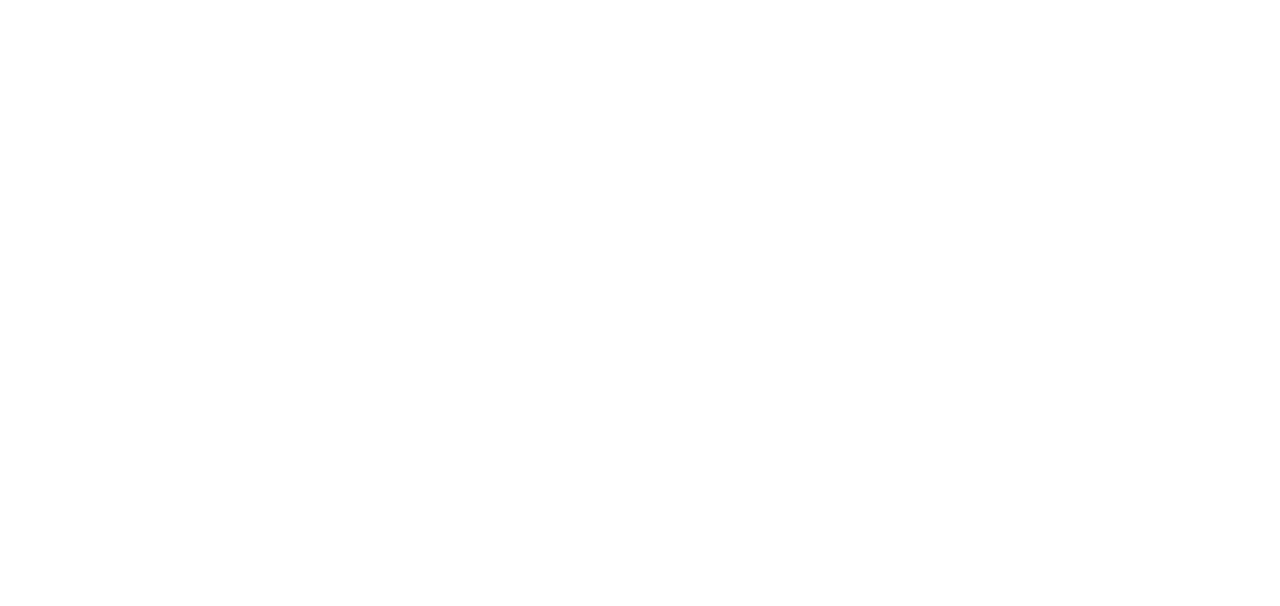
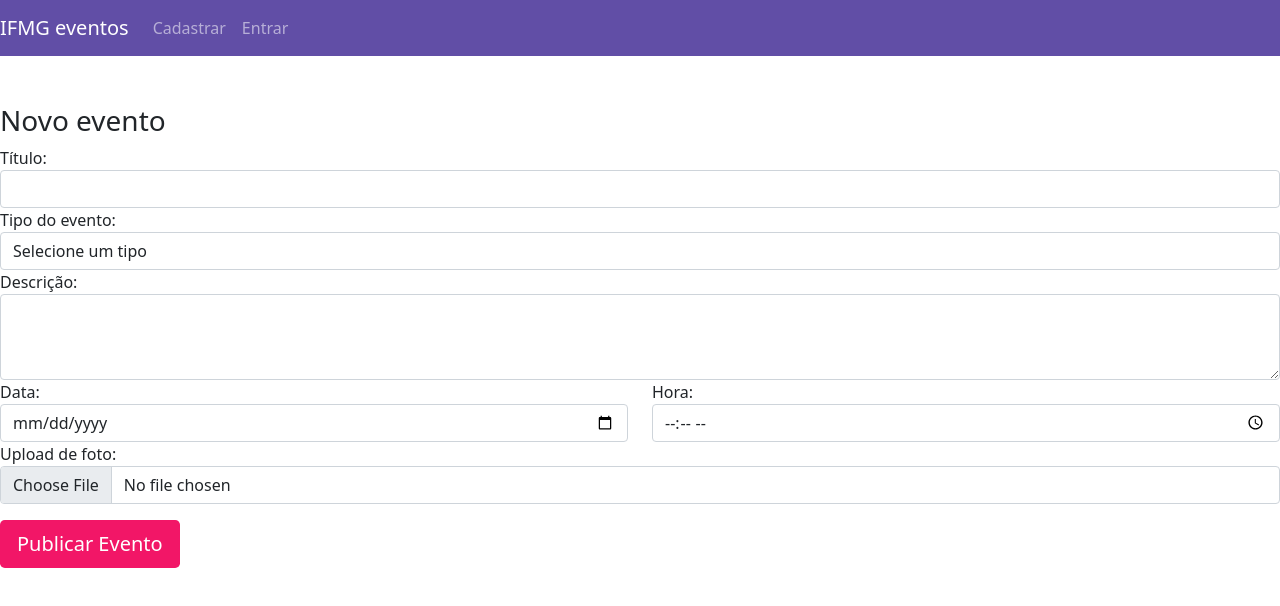
Before and after one commit to LeandroPinheiroo/eventos-react, a React (Create React App) app: page /cadastra-evento in a window 1280 px wide. Shown: the top 606 px of the page. Built offline with nearby package versions, Linux system fonts and the light colour scheme.

Commit message:
Cadastra eventos e card de mostra de eventos

```diff
--- a/src/App.js
+++ b/src/App.js
@@ -6,6 +6,7 @@ import UsuarioNovo from './view/usuario-novo';
 import Home from './view/home';
 import {NotificationContainer} from 'react-notifications';
 import UsuarioRecupera from './view/usuario-recupera';
+import EventoCadastro from './view/evento-cadastro';
 
 function App() {
   return (
@@ -14,6 +15,7 @@ function App() {
       <Route exact path="/login" component={Login}/>
       <Route exact path="/novo-usuario" component={UsuarioNovo}/>
       <Route exact path="/recupera-usuario" component={UsuarioRecupera}/>
+      <Route exact path="/cadastra-evento" component={EventoCadastro} />
       <NotificationContainer/>
     </BrowserRouter>
   );
--- /dev/null
+++ b/src/components/Card/card.css
@@ -0,0 +1,26 @@
+.img-cartao{
+    min-height: 200px;
+    max-height: 200px;
+    min-width: 100%;
+}
+
+.text-cartao{
+    height: 70px;
+    overflow: hidden;
+}
+
+.rodape-cartao{
+    color: #614ea6;
+    height: 35px;
+}
+
+.btn-detalhes{
+    width: 100%;
+    background-color: #FFF;
+    color: #614ea6;
+}
+
+.btn-detalhes:hover{
+    background-color: #f21667;
+    color: #FFF;
+}
--- /dev/null
+++ b/src/components/Card/index.js
@@ -0,0 +1,32 @@
+import React, {useState, useEffect} from 'react';
+import './card.css';
+import { Link } from "react-router-dom";
+import firebase from '../../config/firebase'
+
+function EventoCard(){
+
+
+
+   return (
+        <div className="col-md-3 col-sm-12 card">
+            <img className="card-img" src="https://via.placeholder.com/100x50" alt="Imagem do Cartão"/>
+            <div className="card-body">
+                <h5 className="card-title">Card title</h5>
+                <p className="card-text text-cartao">Some quick example text to build on the card title and make up the bulk of the card's content.</p>
+            </div>
+            <div className="row rodape-cartao d-flex align-itens-center">
+                <div className="col-6">
+                    <Link to="/" className="btn btn-sm btn-detalhes">Detalhar</Link>
+                </div>
+                <div className="col-6">
+                    <i className="fas fa-eye"></i><span>200</span>
+                </div>
+            </div>
+
+        </div>
+
+   )
+}
+
+
+export default EventoCard;
--- a/src/components/nav-bar/index.js
+++ b/src/components/nav-bar/index.js
@@ -37,7 +37,7 @@ function NavBar(){
                             <Link className="nav-link" to="#">Meus Eventos <span className="sr-only">(current)</span></Link>
                         </li>
                         <li className="nav-item">
-                            <Link className="nav-link" to="#">Publicar Eventos<span className="sr-only">(current)</span></Link>
+                            <Link className="nav-link" to="/cadastra-evento">Publicar eventos <span className="sr-only">(current)</span></Link>
                         </li>
                         <li className="nav-item">
                             <Link className="nav-link" to="#" onClick = {handleLogout}>Sair<span className="sr-only">(current)</span></Link>
--- /dev/null
+++ b/src/view/evento-cadastro/evento-cadastro.css
@@ -0,0 +1,10 @@
+.btn-cadastra {
+    background-color: #f21667;
+    color: #fff;
+}
+
+.btn-cadastra:hover {
+    background-color: #fff;
+    color: #f21667;
+    border: 1px solid #f21667
+}
--- /dev/null
+++ b/src/view/evento-cadastro/index.js
@@ -0,0 +1,127 @@
+import React, {useState, useEffect} from 'react';
+import NavBar from '../../components/nav-bar';
+import './evento-cadastro.css';
+import {NotificationManager} from 'react-notifications';
+import firebase from '../../config/firebase'
+import {useSelector, useDispatch} from 'react-redux';
+
+function EventoCadastro(){
+
+    const [showSpinner, setShowSpinner] = useState(false)
+
+    const [titulo,setTitulo] = useState();
+    const [tipo,setTipo] = useState();
+    const [detalhe,setDetalhe] = useState();
+    const [data,setData] = useState();
+    const [hora,setHora] = useState();
+    const [fotoNova,setFotoNova] = useState();
+
+    const user = useSelector(state => state.user.usuarioEmail)
+
+    const storage = firebase.storage();
+    const db = firebase.firestore();
+
+    function handleCadastrar(){
+        setShowSpinner(true);
+        db.collection("eventos").add({
+            titulo:titulo,
+            tipo:tipo,
+            detalhe:detalhe,
+            data:data,
+            hora:hora,
+            visualizacoes:0,
+            criacao:new Date(),
+            publico:1,
+            user:user
+        }).then( () => {
+            storage.ref(`imagens/${fotoNova.name}${new Date().getTime()}`)
+            .put(fotoNova).then( () =>{
+                NotificationManager.success('Evento Cadastrado!', 'Sucesso');
+            }).catch( (res) => {
+                NotificationManager.error('Erro ao cadastrar Foto!', 'Erro');
+            }).finally(()=>{
+                setShowSpinner(false);
+            });
+        }).catch( (res) => {
+            NotificationManager.error('Erro ao cadastrar!', 'Erro');
+        });
+    }
+
+    const Spinner = () => (
+        <div className="spinner-border text-primary" role="status">
+            <span className="sr-only">Loading...</span>
+        </div>
+    )
+
+
+
+   return (
+       <>
+          <NavBar/>
+
+          <div className="col-12 mt-5">
+
+               <div className="row">
+                   <h3 className="mx-auto font-weight-bold">Novo evento</h3>
+               </div>
+
+               <form>
+                   <div className="form-group">
+                       <label>Título:</label>
+                       <input type="text" className="form-control"
+                        onChange={(e) => setTitulo(e.target.value)}/>
+                   </div>
+
+                   <div className="form-group">
+                       <label>Tipo do evento:</label>
+                       <select className="form-control"
+                       onChange={(e) => setTipo(e.target.value)}>
+                          <option disabled selected>Selecione um tipo</option>
+                          <option>Festa</option>
+                          <option>Palestra</option>
+                          <option>Teatro</option>
+                          <option>Show</option>
+                       </select>
+                   </div>
+
+                   <div className="form-group">
+                       <label>Descrição:</label>
+                       <textarea rows="3" className="form-control" onChange={(e) => setDetalhe(e.target.value)}/>
+                   </div>
+
+                   <div className="form-group row">
+                       <div className="col-6">
+                         <label>Data:</label>
+                         <input type="date" className="form-control" onChange={(e) => setData(e.target.value)}/>
+                       </div>
+
+                       <div className="col-6">
+                         <label>Hora:</label>
+                         <input type="time" className="form-control" onChange={(e) => setHora(e.target.value)}/>
+                       </div>
+                   </div>
+
+                   <div className="form-group">
+                       <label>Upload de foto:</label>
+                       <input type="file" className="form-control" onChange={(e) => setFotoNova(e.target.files[0])}/>
+                   </div>
+
+
+                   <div className="row">
+
+                       <div className="col-3">
+                            <button type="button" className="btn btn-lg btn-block mt-3 btn-cadastra" onClick={handleCadastrar}>
+                                Publicar Evento
+                            </button>
+                       </div>
+
+                   </div>
+                   { showSpinner ? <Spinner /> : null }
+               </form>
+          </div>
+       </>
+   )
+}
+
+
+export default EventoCadastro;
--- a/src/view/home/index.js
+++ b/src/view/home/index.js
@@ -5,6 +5,7 @@ import {NotificationContainer, NotificationManager} from 'react-notifications';
 import firebase from '../../config/firebase'
 import 'firebase/auth'
 import NavBar from '../../components/nav-bar';
+import EventoCard from '../../components/Card';
 
 
 
@@ -14,6 +15,9 @@ function Home(){
 
         <div>
             <NavBar/>
+            <EventoCard></EventoCard>
+            <EventoCard></EventoCard>
+            <EventoCard></EventoCard>
         </div>
 
     );
--- a/src/view/usuario-recupera/index.js
+++ b/src/view/usuario-recupera/index.js
@@ -20,7 +20,7 @@ function UsuarioRecupera(){
             NotificationManager.success('Link Enviado para o E-mail!', 'Sucesso');
 
         }).catch(erro => {
-            NotificationManager.error('E-mail não cadastrado!', 'Erro')
+            NotificationManager.error('E-mail não cadastrado!', 'Erro');
         });
 
     }
```
Also changed, not shown: 1 other file (tests, documents, lock files or other folders).
